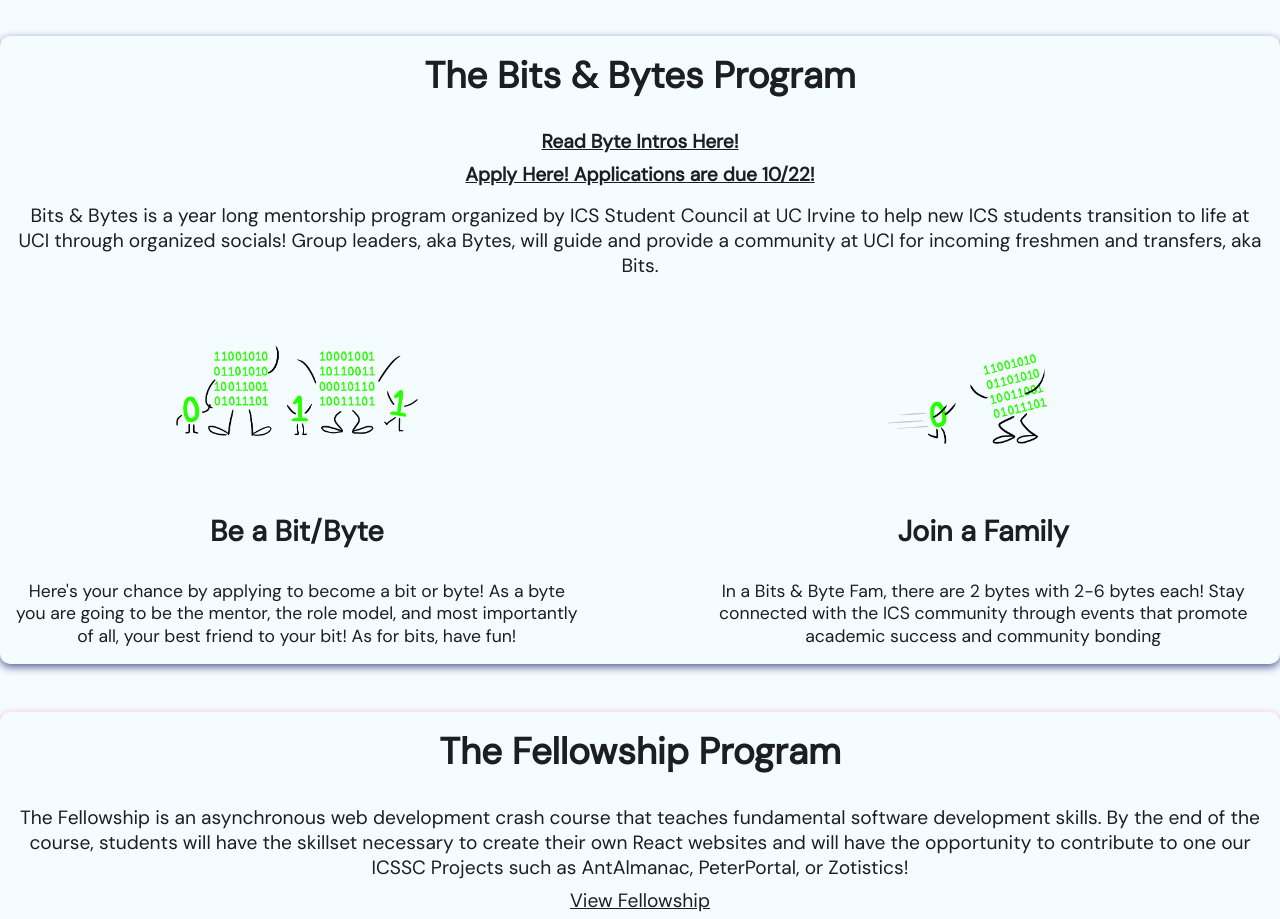
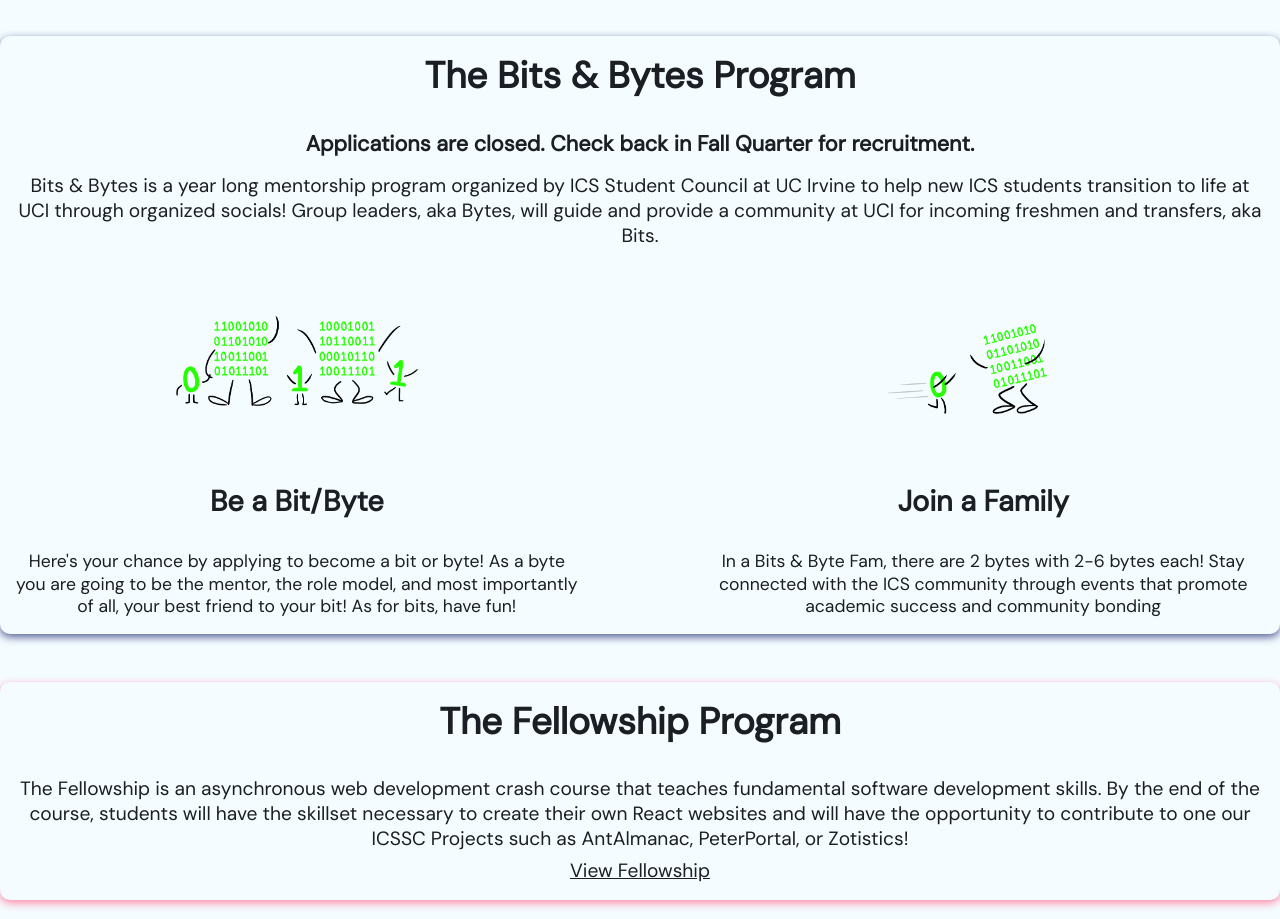
Before and after one commit to icssc/icssc-website, a Next.js app: page /get-involved in a window 1280 px wide. Shown: the part 1620-2539 px from the top of the page. Built offline with nearby package versions, Linux system fonts and the light colour scheme.

Commit message:
Close Bits and Bytes

```diff
--- a/pages/get-involved.js
+++ b/pages/get-involved.js
@@ -63,10 +63,10 @@ export default function GetInvolved() {
 
         <div className={styles.oneContainer}>
           <h2>The Bits & Bytes Program</h2>
+          <b>
+            Applications are closed. Check back in Fall Quarter for recruitment.
+          </b>
           {/* <b>
-            Applications are closed. Check back in Fall Quarter for recruitment.
-          </b> */}
-          <b>
             <a
               href="https://docs.google.com/spreadsheets/d/1U6If78kK7aEvHrwo-7_aZIbEl9BD60Ka4jJn5mSD1xg/edit#gid=0"
               target="_blank"
@@ -81,7 +81,7 @@ export default function GetInvolved() {
             >
               Apply Here! Applications are due 10/22!
             </a>
-          </b>
+          </b> */}
           <p>
             Bits & Bytes is a year long mentorship program organized by ICS
             Student Council at UC Irvine to help new ICS students transition to
```
